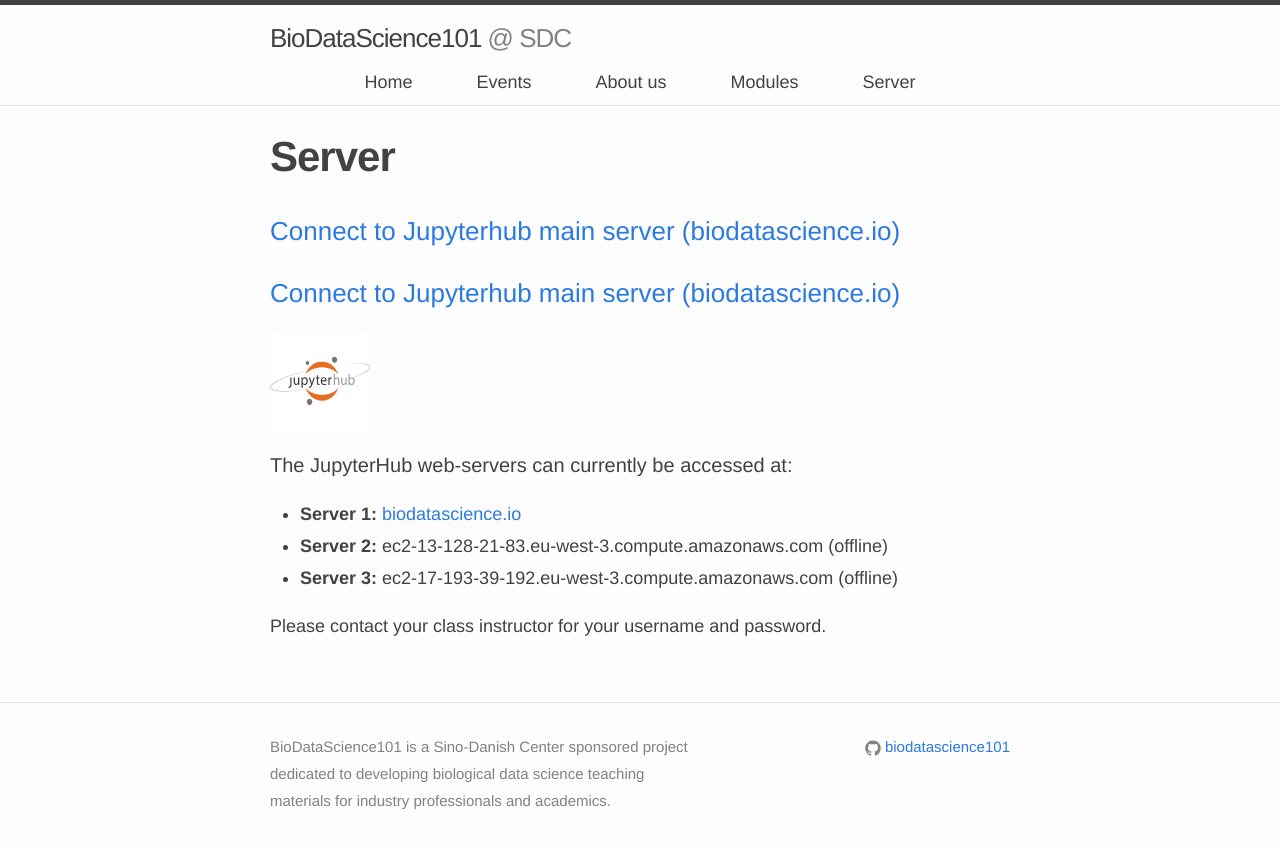
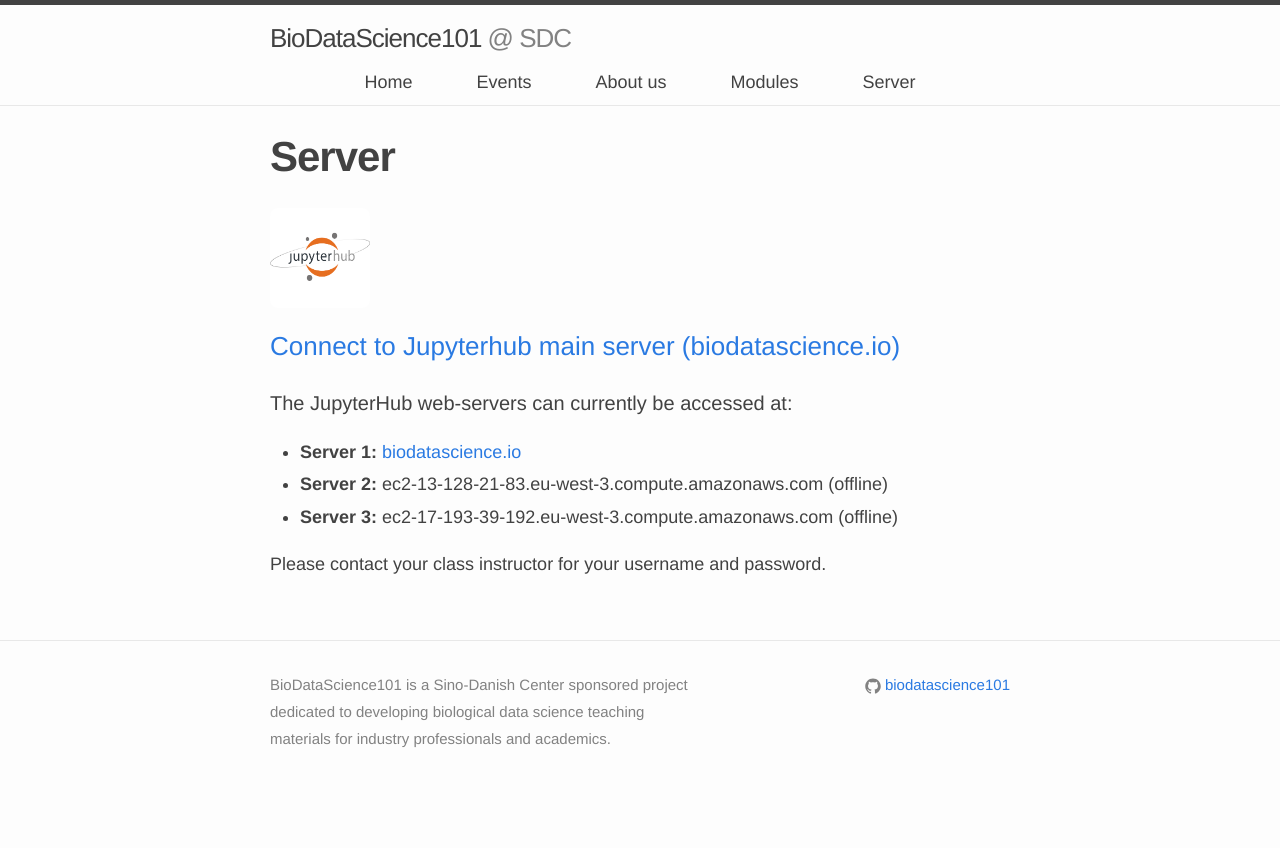
Before and after one commit to biodatascience101/BioDataScience101.github.io, a Jekyll site: the page built from _pages/server/index.md, in a window 1280 px wide. Shown: the top 848 px of the page. Built offline with Jekyll 4.4.1, drawn with Linux system fonts in a browser that asks for light colours; nearby versions of some CDN libraries.

Commit message:
Update index.md

```diff
--- a/_pages/server/index.md
+++ b/_pages/server/index.md
@@ -6,15 +6,16 @@
 rank: 5
 ---
 
-<h3> <a href="https://www.biodatascience.io">Connect to Jupyterhub main server (biodatascience.io)</a> </h3>
 
 <p>
-<h3> <a href="https://www.biodatascience.io">Connect to Jupyterhub main server (biodatascience.io)</a> </h3>
+
 <a href="https://www.biodatascience.io">
 <img  src="{{ 'JH.png' | prepend: site.images_dir | prepend: site.baseurl }}" width="100" height="100">
 </a>
 </p>
 
+
+<h3> <a href="https://www.biodatascience.io">Connect to Jupyterhub main server (biodatascience.io)</a> </h3>
 
 
 
```
